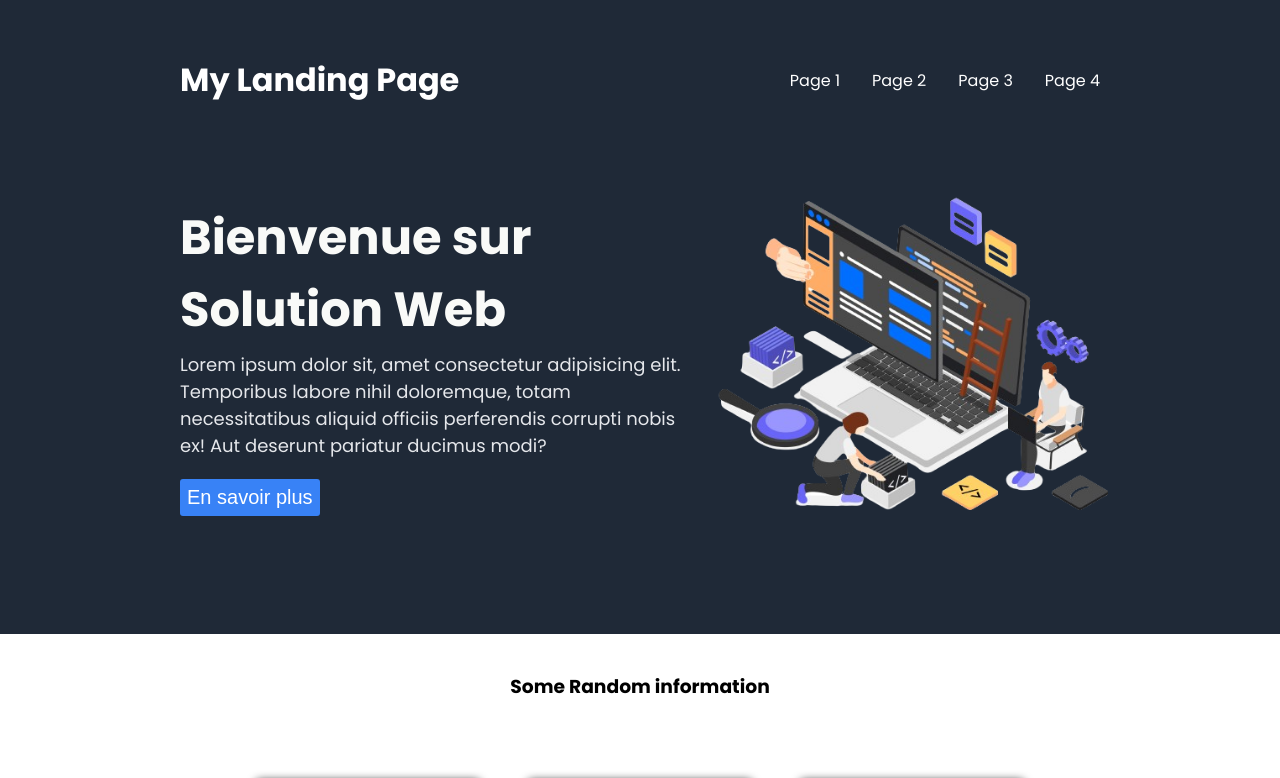
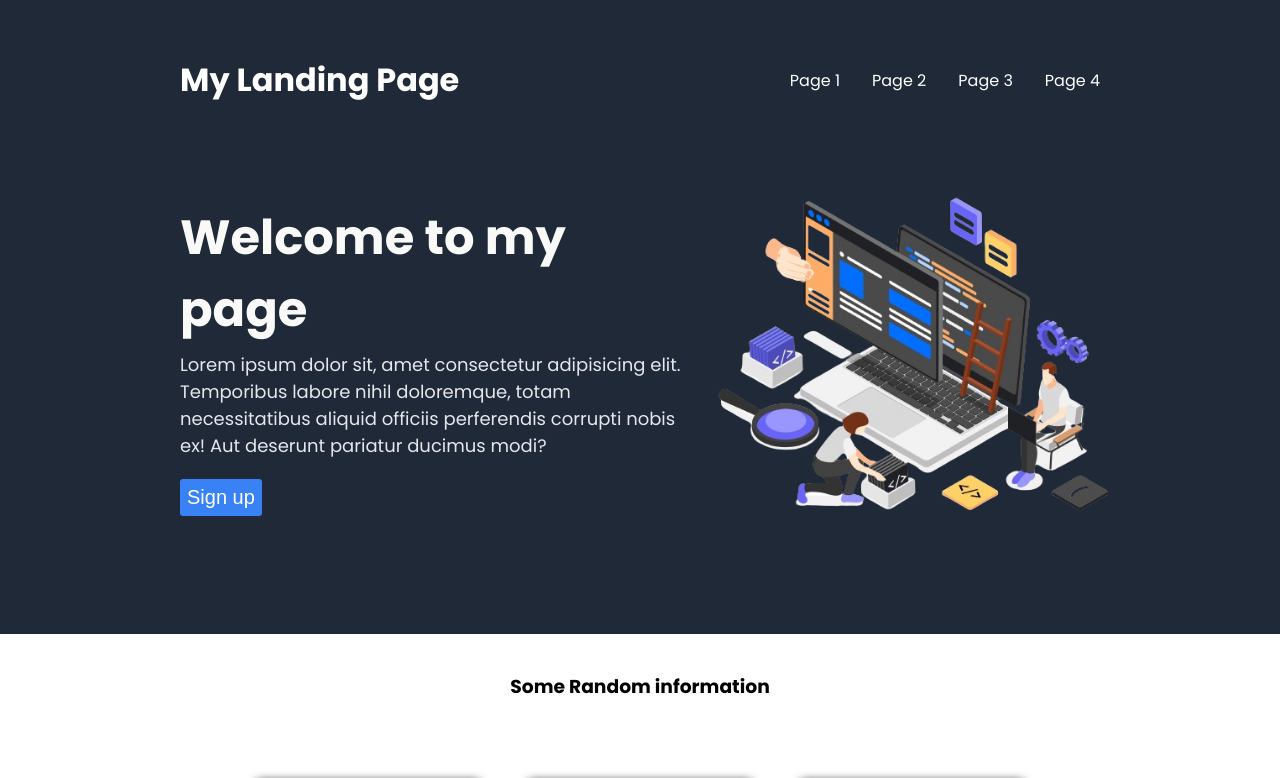
Before and after one commit to douseydev/Project-Landing-Page, a plain HTML site: page index.html in a window 1280 px wide. Shown: the top 778 px of the page. Drawn offline with Linux system fonts and the light colour scheme.

Commit message:
Update index.html

```diff
--- a/index.html
+++ b/index.html
@@ -22,10 +22,10 @@
         </header>
         <div class="hero">
             <div class="gauche">
-                <h2>Bienvenue sur Solution Web</h2>
+                <h2>Welcome to my page</h2>
                 <p>Lorem ipsum dolor sit, amet consectetur adipisicing elit. Temporibus labore nihil doloremque, totam necessitatibus aliquid officiis perferendis corrupti
                     nobis ex! Aut deserunt pariatur ducimus modi?</p>
-                <button>En savoir plus</button>
+                <button>Sign up</button>
             </div>
             <div class="droite">
                 <img src="img/hero_img.png" alt="">
```
